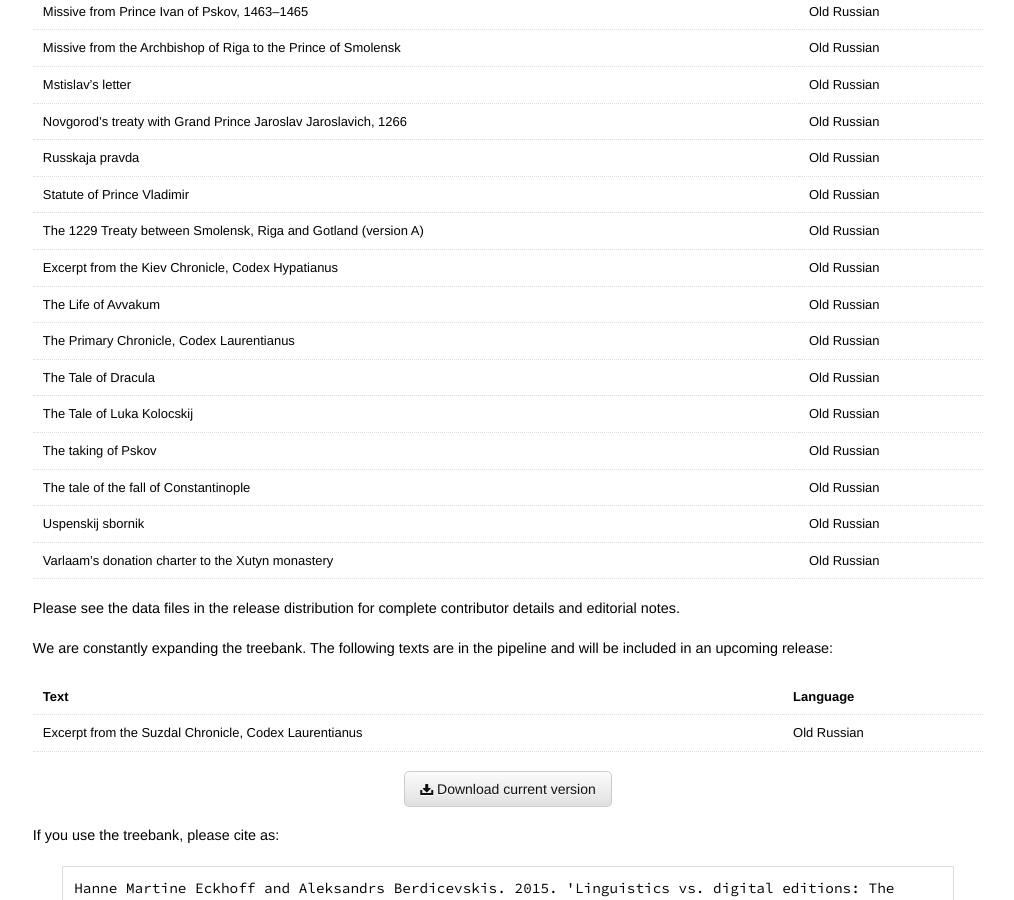
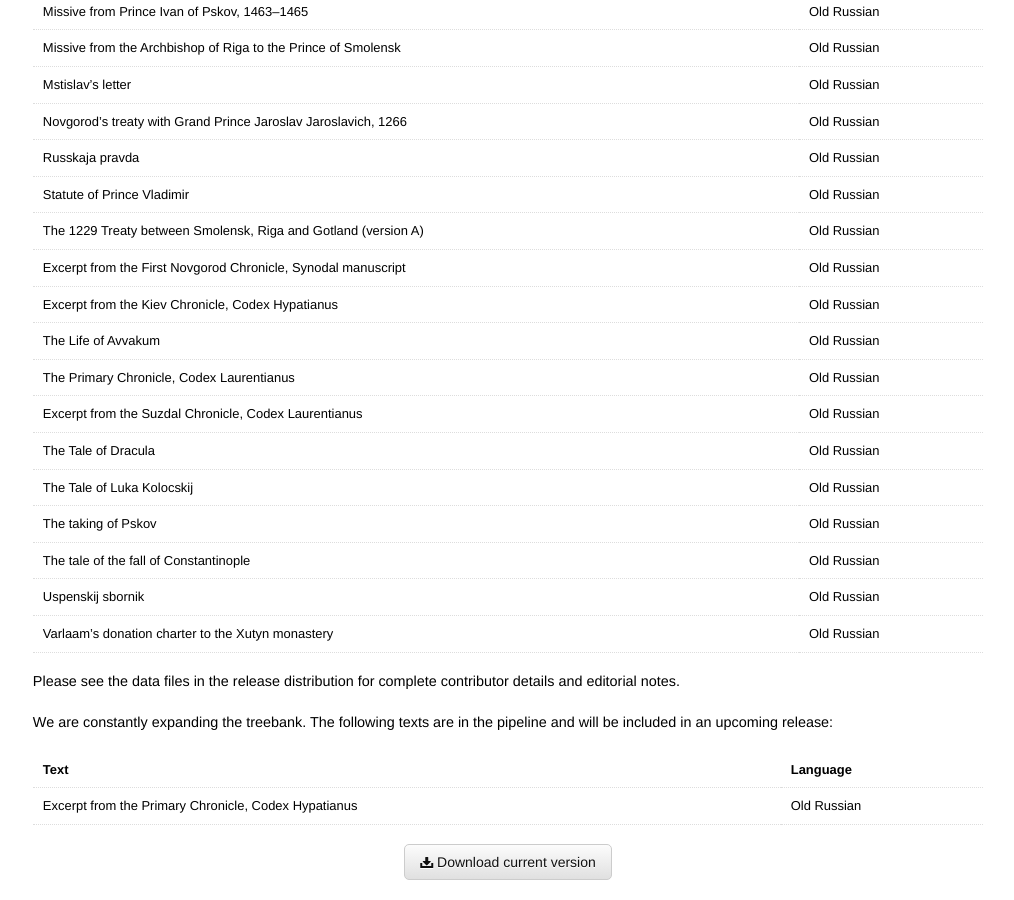
Before and after one commit to torottreebank/torottreebank.github.io, a Jekyll site: the page built from index.html, in a window 1280 px wide and 900 px high, scrolled down 617 px. Shown: the whole window, without its empty margins (132-1146 px from the left). Built offline with Jekyll 4.4.1, drawn with Linux system fonts in a browser that asks for light colours.

Commit message:
updated text list after release

```diff
--- a/index.html
+++ b/index.html
@@ -85,6 +85,10 @@ layout: default
               <td>Old Russian</td>
             </tr>
             <tr>
+              <td>Excerpt from the First Novgorod Chronicle, Synodal manuscript</i></td>
+              <td>Old Russian</td>
+            </tr>
+            <tr>
               <td>Excerpt from the Kiev Chronicle, Codex Hypatianus</i></td>
               <td>Old Russian</td>
             </tr>
@@ -94,6 +98,10 @@ layout: default
             </tr>
             <tr>
               <td>The Primary Chronicle, Codex Laurentianus</td>
+              <td>Old Russian</td>
+            </tr>
+            <tr>
+              <td>Excerpt from the Suzdal Chronicle, Codex Laurentianus</i></td>
               <td>Old Russian</td>
             </tr>
             <tr>
@@ -138,7 +146,7 @@ layout: default
               <th>Language</th>
             </tr>
             <tr>
-              <td>Excerpt from the Suzdal Chronicle, Codex Laurentianus</i></td>
+              <td>Excerpt from the Primary Chronicle, Codex Hypatianus</i></td>
               <td>Old Russian</td>
             </tr>
           </table>
```
